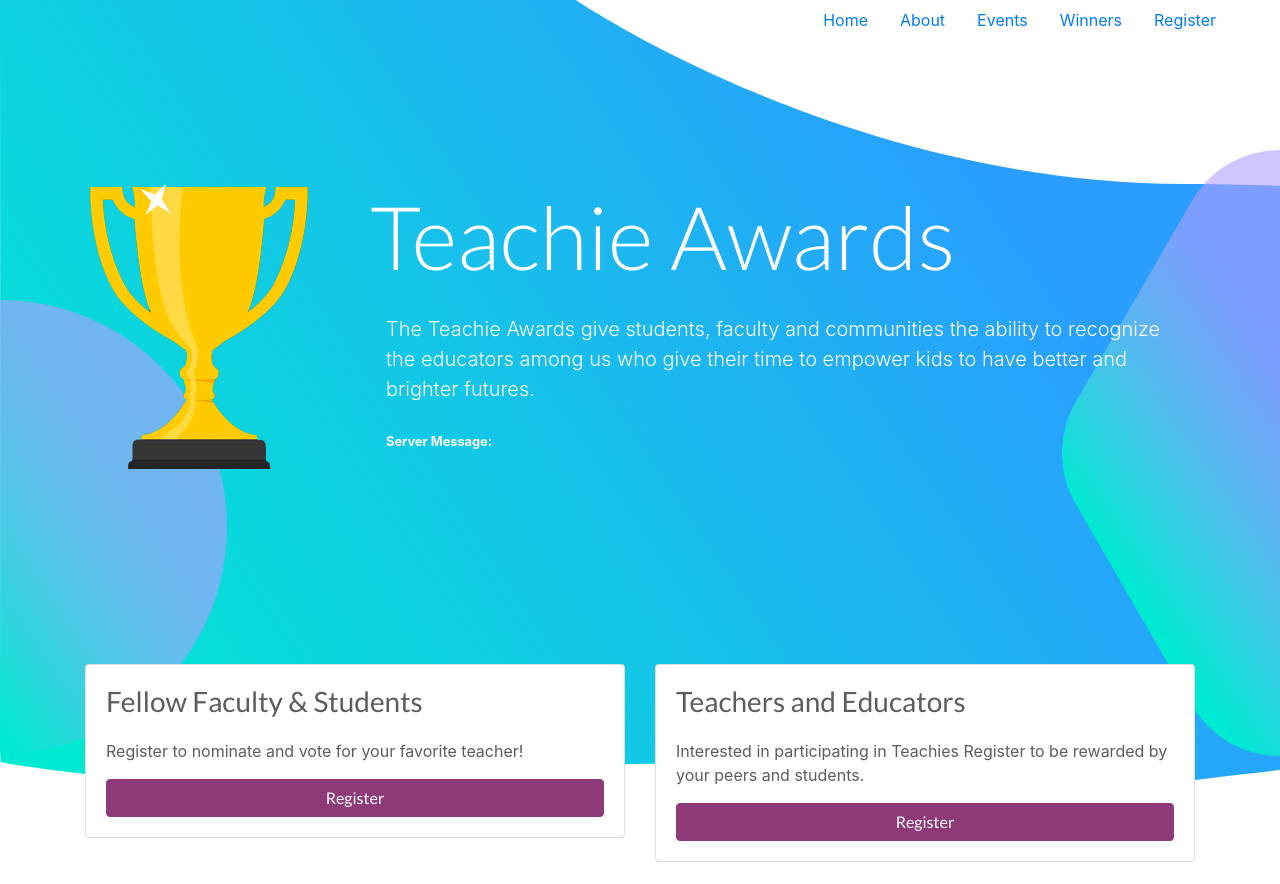
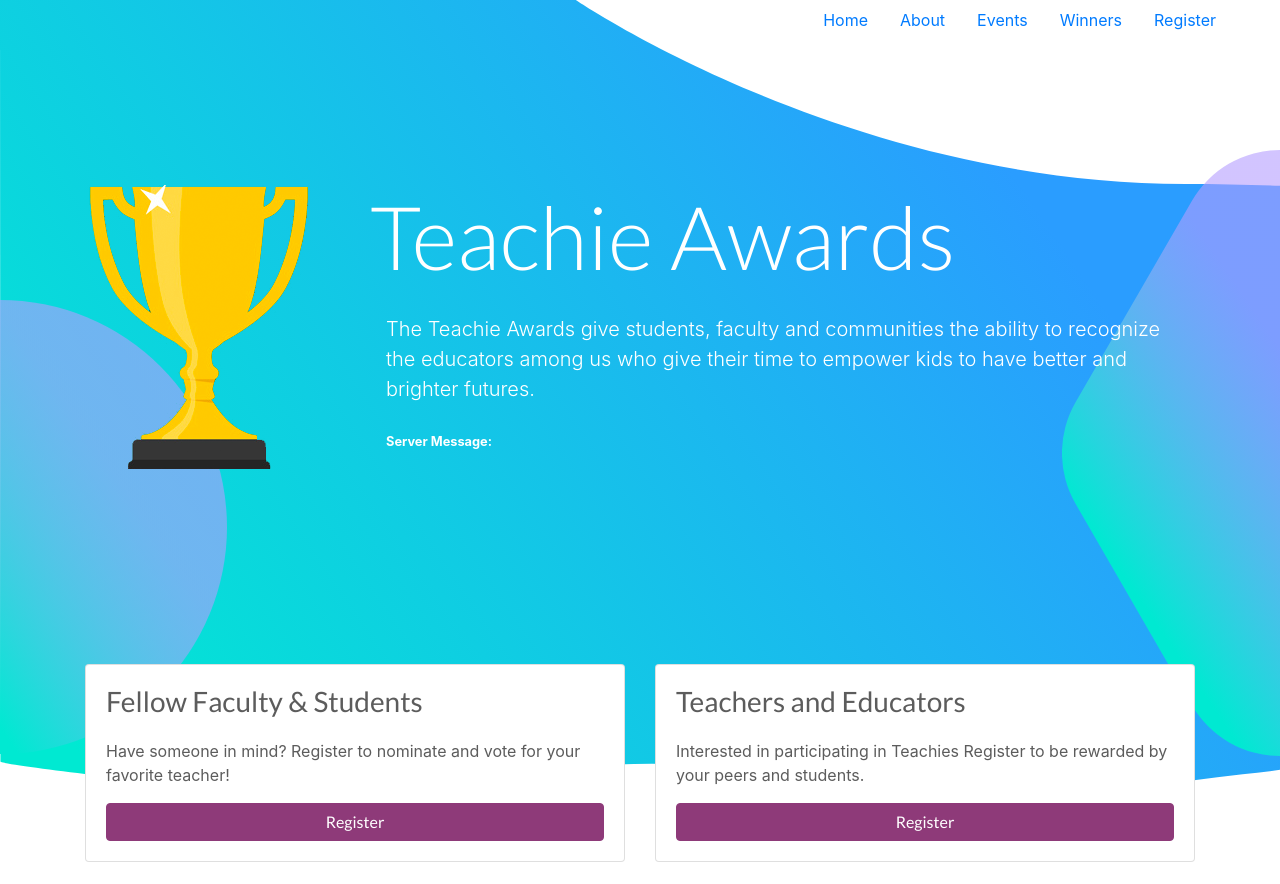
Before and after one commit to jonnylynchy/teachie-awards-client, a React (Create React App) app: page / in a window 1280 px wide. Built offline with nearby package versions, Linux system fonts and the light colour scheme; no server answers.

Commit message:
added button links to registration page, added redirect fix for react router

```diff
--- a/src/components/RegistrationForm.jsx
+++ b/src/components/RegistrationForm.jsx
@@ -38,7 +38,7 @@ const SignUp = () => {
             lastName: 'required|string',
             username: 'required|string',
             email: 'required|email',
-            password: 'required|string|min:6|confirmed'
+            password: 'required|string|min:6|max:10|confirmed'
         };
 
         const messages = {
--- a/src/pages/Home.jsx
+++ b/src/pages/Home.jsx
@@ -1,5 +1,6 @@
 import React from 'react';
 import { Container, Row, Col, Card, CardTitle, CardText, Button } from 'reactstrap';
+import { NavLink as RRNavLink } from 'react-router-dom';
 
 import award from '../images/temp-award-2.png';
 
@@ -45,8 +46,12 @@ const Home = props => {
                             <CardTitle>
                                 <h3>Fellow Faculty &amp; Students</h3>
                             </CardTitle>
-                            <CardText>Register to nominate and vote for your favorite teacher!</CardText>
-                            <Button color="primary">Register</Button>
+                            <CardText>
+                                Have someone in mind? Register to nominate and vote for your favorite teacher!
+                            </CardText>
+                            <Button color="primary" to="/register" tag={RRNavLink}>
+                                Register
+                            </Button>
                         </Card>
                     </Col>
                     <Col sm="6">
@@ -58,7 +63,9 @@ const Home = props => {
                                 Interested in participating in Teachies Register to be rewarded by your peers and
                                 students.
                             </CardText>
-                            <Button color="primary">Register</Button>
+                            <Button color="primary" to="/register" tag={RRNavLink}>
+                                Register
+                            </Button>
                         </Card>
                     </Col>
                 </Row>
```
Also changed, not shown: 1 other file (tests, documents, lock files or other folders).
